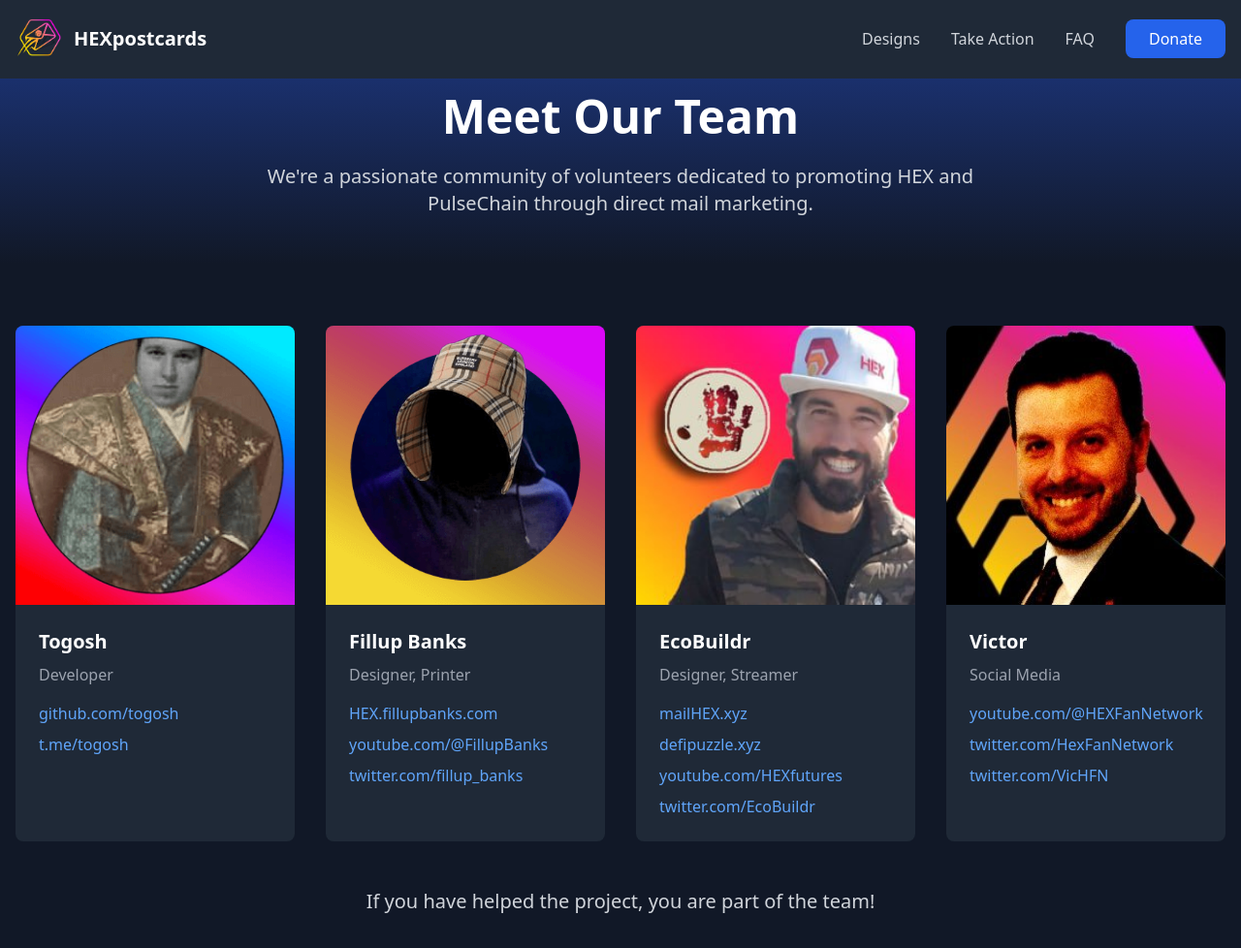
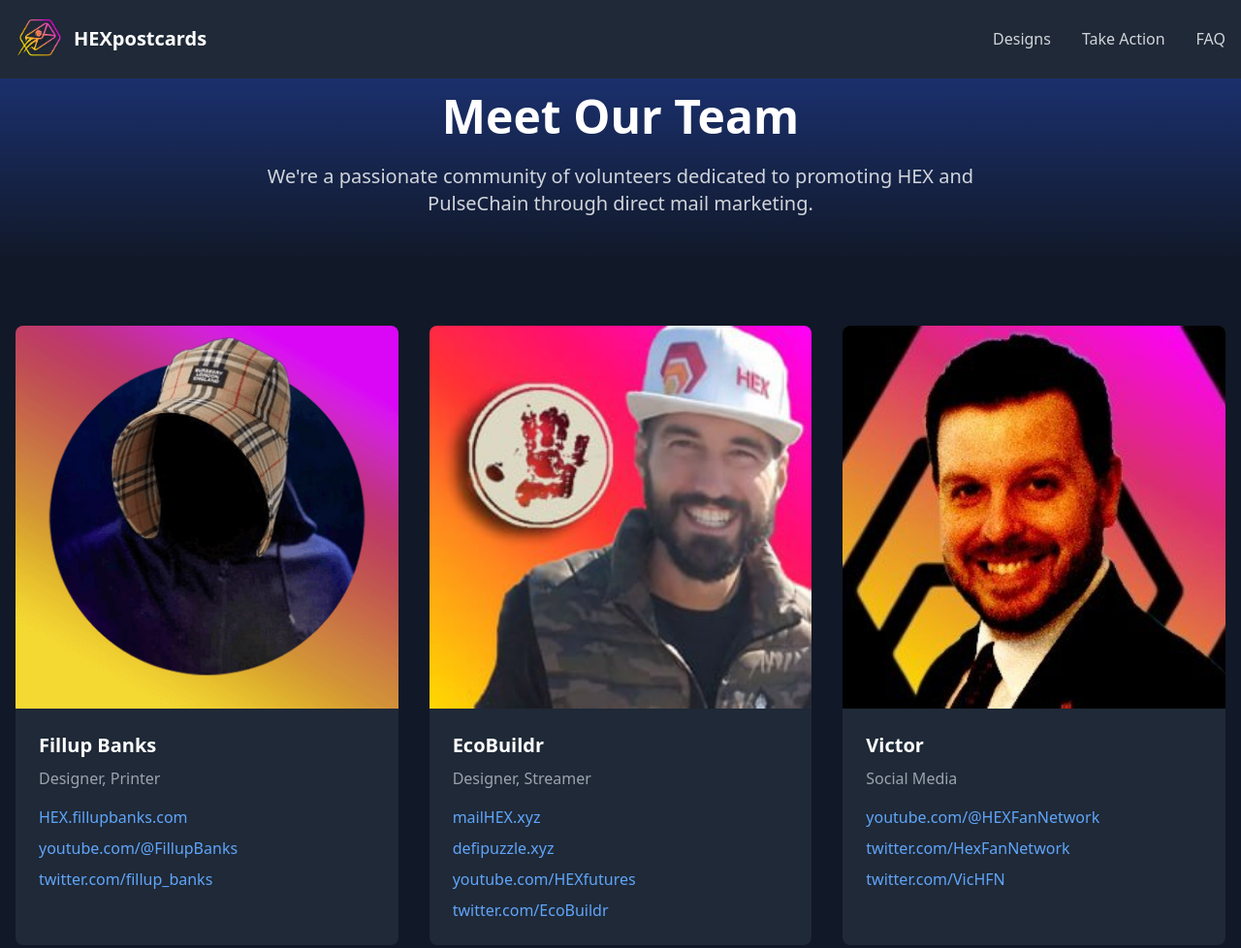
Before and after one commit to togosh/hexpostcard, a website: page public/team.html in a window 1280 px wide. Shown: the top 978 px of the page at 97% size. Drawn offline with nearby package versions, Linux system fonts and the light colour scheme.

Commit message:
- comment out donations, not accepting donations anymore

```diff
--- a/public/navbar.html
+++ b/public/navbar.html
@@ -14,9 +14,9 @@
                 <a href="/designs" class="nav-link text-gray-300 hover:text-white">Designs</a>
                 <a href="/action" class="nav-link text-gray-300 hover:text-white">Take Action</a>
                 <a href="/faq" class="nav-link text-gray-300 hover:text-white">FAQ</a>
-                <a href="/donate" class="bg-blue-600 hover:bg-blue-700 px-6 py-2 rounded-lg transition">
+                <!-- <a href="/donate" class="bg-blue-600 hover:bg-blue-700 px-6 py-2 rounded-lg transition">
                     Donate
-                </a>
+                </a> -->
             </div>
 
             <!-- Mobile Menu Button -->
@@ -33,7 +33,7 @@
                 <a href="/designs" class="block px-4 py-2 text-gray-300 hover:text-white hover:bg-gray-700 rounded-md">Designs</a>
                 <a href="/action" class="block px-4 py-2 text-gray-300 hover:text-white hover:bg-gray-700 rounded-md">Take Action</a>
                 <a href="/faq" class="block px-4 py-2 text-gray-300 hover:text-white hover:bg-gray-700 rounded-md">FAQ</a>
-                <a href="/donate" class="block px-4 py-2 text-blue-400 hover:text-white hover:bg-gray-700 rounded-md">Donate</a>
+                <!-- <a href="/donate" class="block px-4 py-2 text-blue-400 hover:text-white hover:bg-gray-700 rounded-md">Donate</a> -->
             </div>
         </div>
     </div>
--- a/public/team.html
+++ b/public/team.html
@@ -65,9 +65,9 @@
     <!-- Team Grid -->
     <section class="py-16">
       <div class="container mx-auto px-4">
-        <div class="grid md:grid-cols-2 lg:grid-cols-4 gap-8">
+        <div class="grid md:grid-cols-2 lg:grid-cols-3 gap-8">
           <!-- Team Member -->
-          <div class="bg-gray-800 rounded-lg overflow-hidden">
+          <!-- <div class="bg-gray-800 rounded-lg overflow-hidden">
             <img
               src="./images/togosh_pulsechain.png"
               alt="Togosh"
@@ -91,7 +91,7 @@
                 >
               </div>
             </div>
-          </div>
+          </div> -->
 
           <!-- Team Member -->
           <div class="bg-gray-800 rounded-lg overflow-hidden">
@@ -263,12 +263,12 @@
           >
             Take Action
           </a>
-          <a
+          <!-- <a
             href="/donate"
             class="bg-blue-600 hover:bg-blue-700 px-8 py-4 rounded-lg font-medium text-lg transition"
           >
             Donate
-          </a>
+          </a> -->
         </div>
       </div>
     </section>
```
Also changed, not shown: public/action.html (+4 -4 lines), public/designs.html (+2 -2 lines), public/faq.html (+2 -2 lines), public/index.html (+11 -11 lines).
